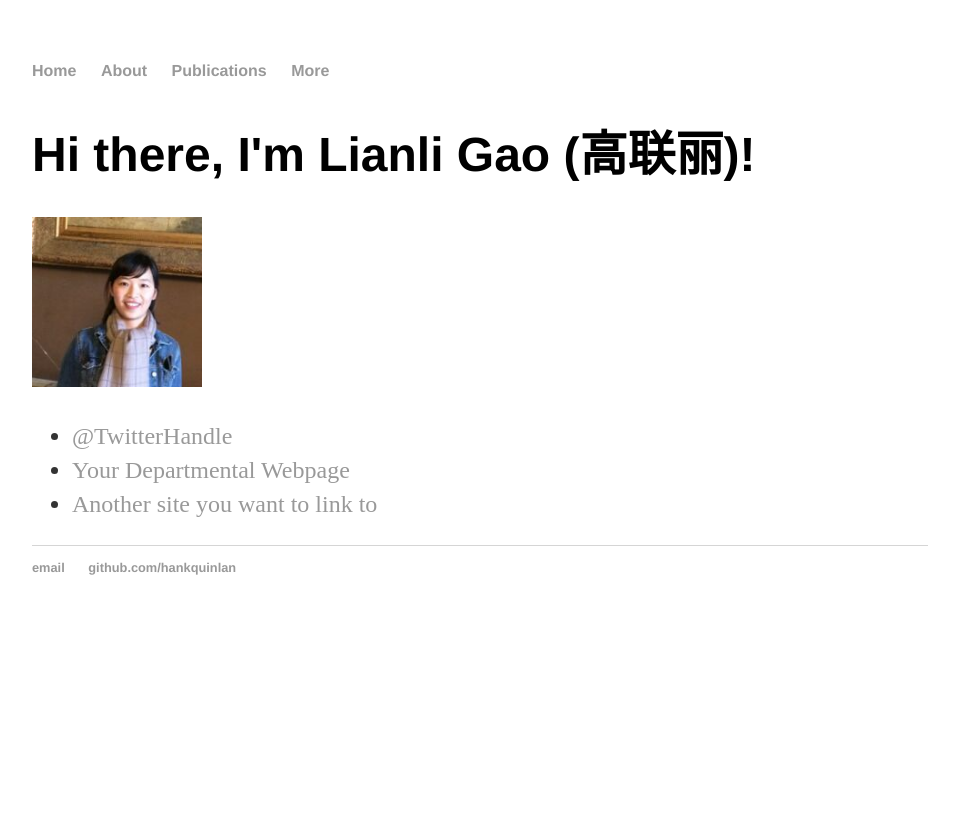
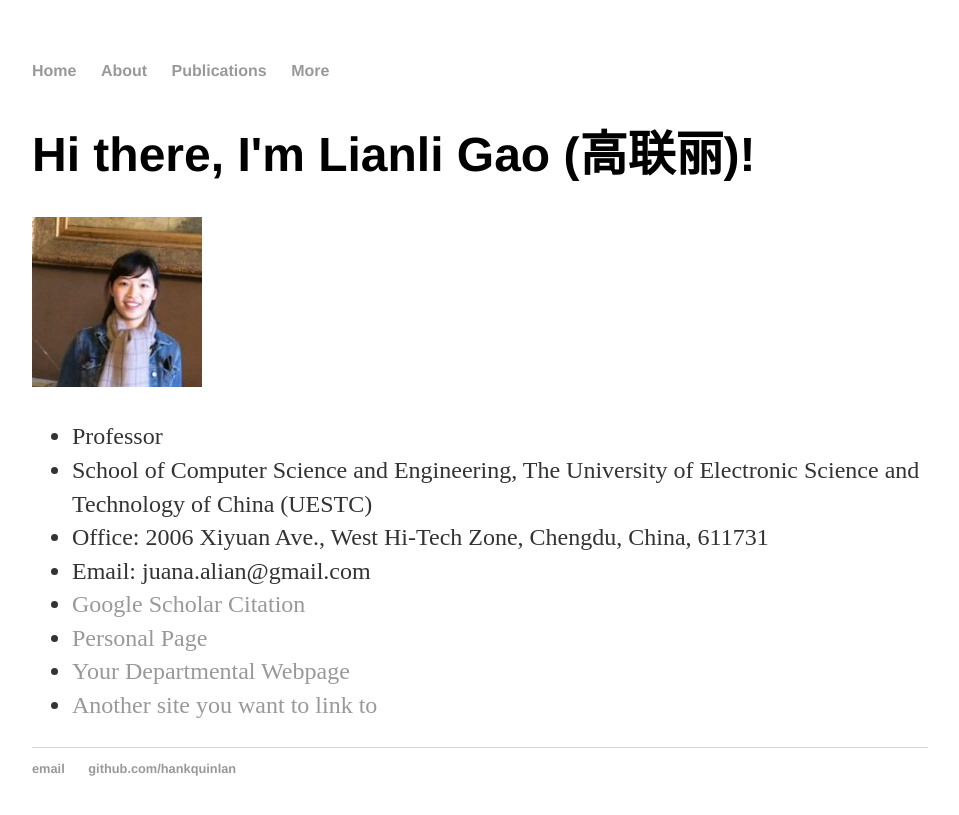
Before and after one commit to lianliGao/lianligao.github.io, a Jekyll site: the page built from index.html, in a window 1280 px wide. Shown: the top 815 px of the page, without its empty margins (160-1119 px from the left). Built offline with Jekyll 4.4.1, drawn with Linux system fonts in a browser that asks for light colours.

Commit message:
Update index.html

```diff
--- a/index.html
+++ b/index.html
@@ -7,11 +7,14 @@ title: Hank Quinlan, Horrible Cop
 			<h1>Hi there, I'm Lianli Gao (高联丽)!</h1>
 			<p><img src="1.png" alt="photo" style="width:170px;height:170px;margin-right:15px;">
 				<ul class="contacts">
-				<li><a href="#">@TwitterHandle</a></li>
+					<li> Professor</li>
+					<li>School of Computer Science and Engineering, The University of Electronic Science and Technology of China (UESTC)</li>
+					<li> Office: 2006 Xiyuan Ave., West Hi-Tech Zone, Chengdu, China, 611731 </li>
+					<li> Email: juana.alian@gmail.com </li>
+					<li><a href="https://scholar.google.com/citations?user=zsm2dpYAAAAJ&hl=en">Google Scholar Citation</a></li>
+					<li><a href="https://lianligao.github.io/">Personal Page</a></li>
 				<li><a href="#">Your Departmental Webpage</a></li>
 				<li><a href="#">Another site you want to link to</a></li>
 				</ul>
 			</p>
-
-
 </div>
```
